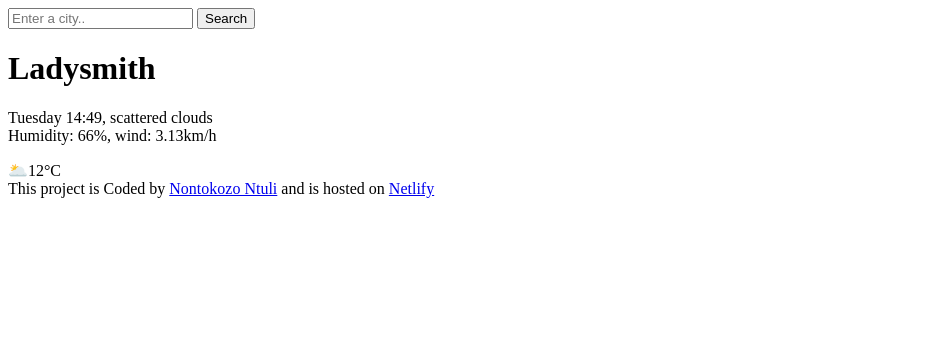
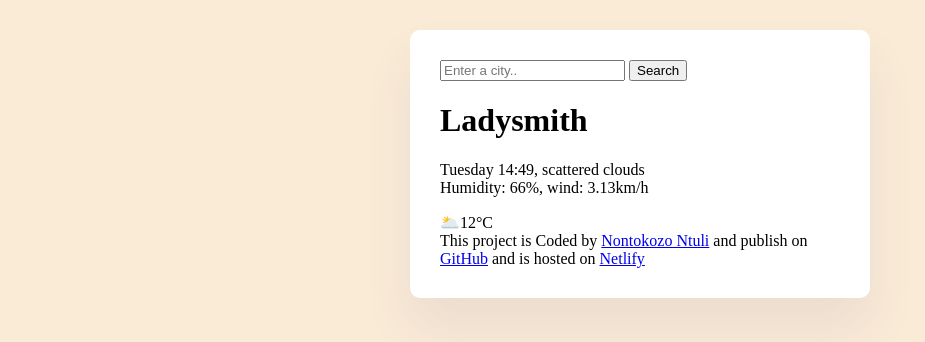
Before and after one commit to NontokozoNtuli/Isimo-Sezulu, a plain HTML site: page index.html in a window 1280 px wide. Shown: the whole page, without its empty margins (0-925 px from the left). Drawn offline with Linux system fonts and the light colour scheme; files whose address does not match are found by name.

Commit message:
updated index.html and Added style.css

```diff
--- a/index.html
+++ b/index.html
@@ -4,8 +4,13 @@
     <meta charset="UTF-8" />
     <meta name="viewport" content="width=device-width, initial-scale=1.0" />
     <title>Isimo-Sezulu</title>
+    <link
+      rel="stylesheet"
+      href="C:\Users\cc ladysmith\Documents\GitHub\Isimo-Sezulu\style.css"
+    />
   </head>
   <body>
+    <div class="isimo-sezulu">
       <header>
         <form>
           <input type="search" placeholder="Enter a city.." required />
@@ -27,12 +32,18 @@
 
       <footer>
         This project is Coded by
-      <a href="https://isimo-sezulu-shecodes.netlify.app/">Nontokozo Ntuli</a>
+        <a
+          href="https://www.delac.foundation/candidates/nontokozo-zamamphemba-ntuli-south-african"
+          >Nontokozo Ntuli</a
+        >
+        and publish on
+        <a href="https://github.com/NontokozoNtuli/Isimo-Sezulu">GitHub</a>
         and is hosted on
         <a
           href="https://app.netlify.com/sites/isimo-sezulu-shecodes/deploys/681d0a1532fbf1344e5f3e61"
           >Netlify</a
         >
       </footer>
+    </div>
   </body>
 </html>
--- /dev/null
+++ b/style.css
@@ -0,0 +1,12 @@
+body {
+  background-color: antiquewhite;
+}
+
+.isimo-sezulu {
+  background: white;
+  margin: 30px auto;
+  box-shadow: 0 30px 50px rgba(65, 50, 100, 0.08);
+  padding: 30px;
+  border-radius: 10px;
+  max-width: 400px;
+}
```
Lines whose indentation alone changed are shown as unchanged.
